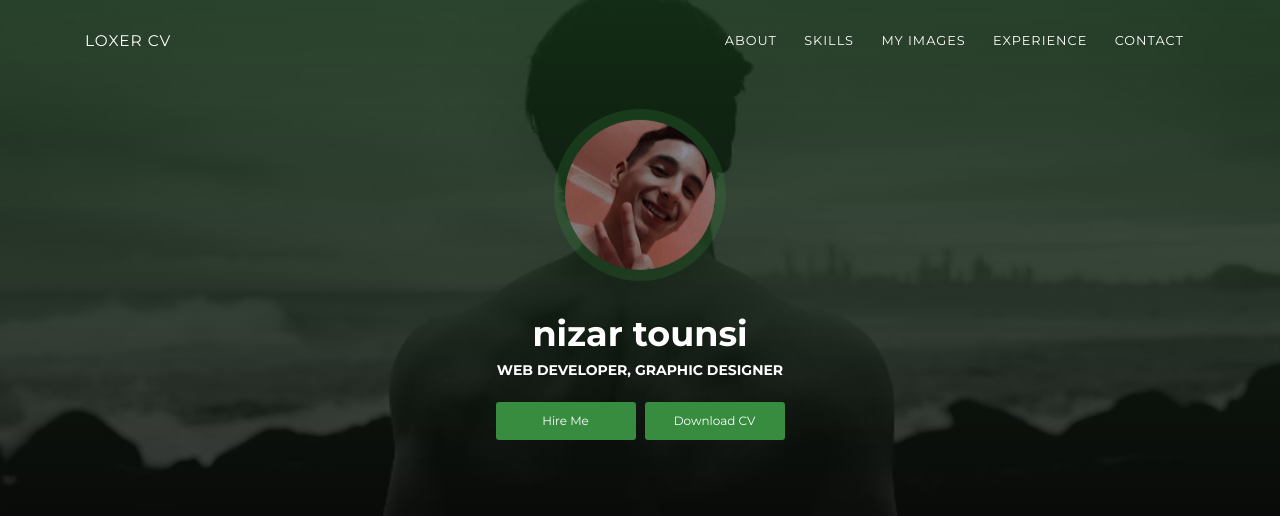
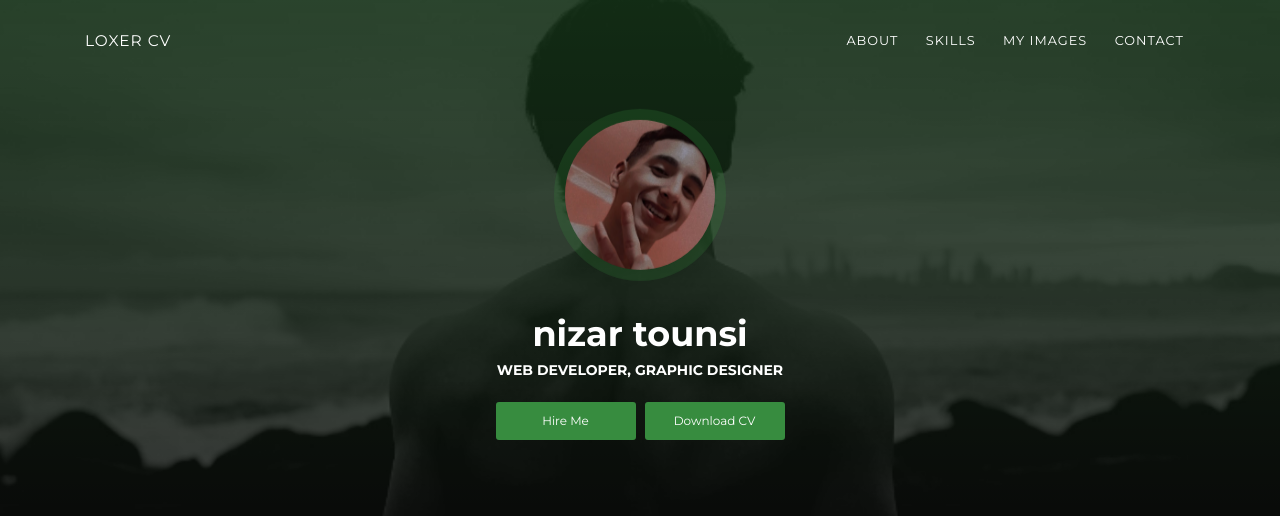
Before and after one commit to nizarloxer/loxer, a plain HTML site: page index.html in a window 1280 px wide. Shown: the top 516 px of the page. Drawn offline with Linux system fonts and the light colour scheme.

Commit message:
Update index.html

```diff
--- a/index.html
+++ b/index.html
@@ -32,7 +32,6 @@
                 <li class="nav-item"><a class="nav-link smooth-scroll" href="#about">About</a></li>
                 <li class="nav-item"><a class="nav-link smooth-scroll" href="#skill">Skills</a></li>
                 <li class="nav-item"><a class="nav-link smooth-scroll" href="#My images">My images</a></li>
-                <li class="nav-item"><a class="nav-link smooth-scroll" href="#experience">Experience</a></li>
                 <li class="nav-item"><a class="nav-link smooth-scroll" href="#contact">Contact</a></li>
               </ul>
             </div>
```
